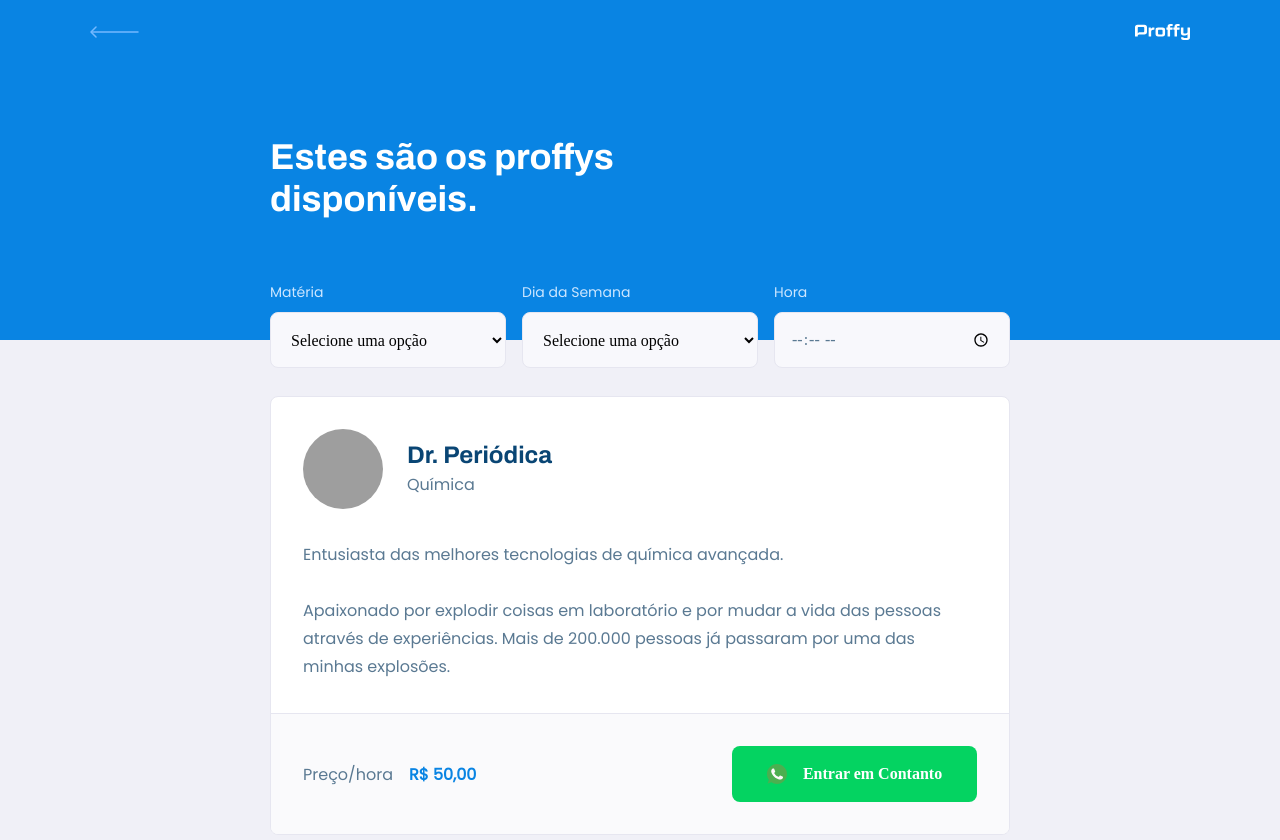
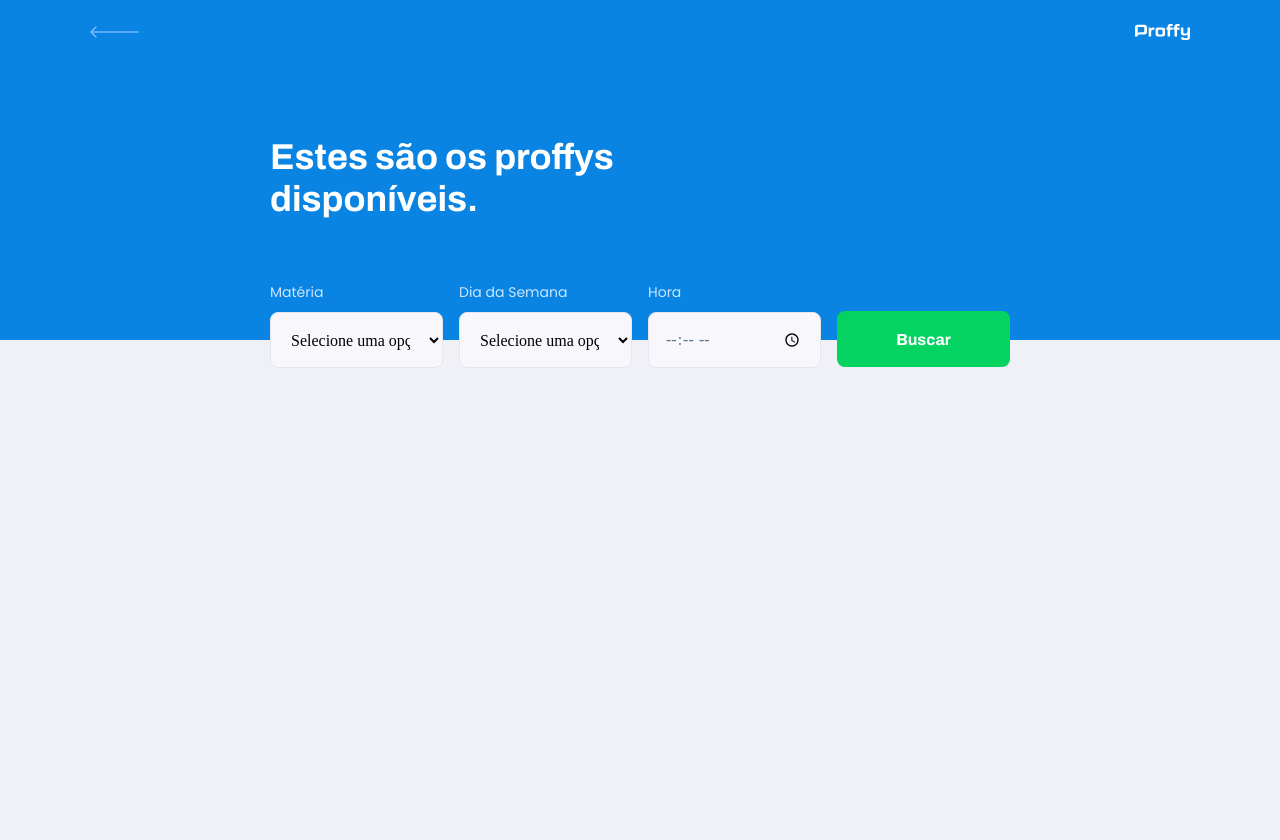
Before and after one commit to matheusfelipeog/proffy, a React (Create React App) app in the folder web/: page /study in a window 1280 px wide. Shown: the top 840 px of the page. After the commit the page ends 800 px from the top, so only its background shows below. Built offline with nearby package versions, Linux system fonts and the light colour scheme; grey boxes are pictures that could not be loaded; the HTML template or start-up script is replaced by a standard one.

Commit message:
Feat: connect study page with api

```diff
--- a/web/src/components/TeacherItem/index.tsx
+++ b/web/src/components/TeacherItem/index.tsx
@@ -3,36 +3,58 @@
 import whatsappIcon from '../../assets/images/icons/whatsapp.svg';
 
 import './styles.css';
+import api from '../../services/api';
 
-function TeacherItem() {
+export interface Teacher {
+    "id": number,
+    "subject": string,
+    "cost": number,
+    "name": string,
+    "avatar": string,
+    "whatsapp": string,
+    "bio": string
+}
+
+interface TeacherItemProps {
+    teacher: Teacher
+}
+
+
+
+const TeacherItem: React.FunctionComponent<TeacherItemProps> = ({ teacher }) => {
+
+    function createNewConnection(){
+        api.post('/connections', {
+            user_id: teacher.id
+        });
+    }
+
     return (
         <article className="teacher-item">
             <header>
                 <img
-                    src="https://avataaars.io/?avatarStyle=Circle&topType=ShortHairDreads02&accessoriesType=Round&hairColor=Platinum&facialHairType=MoustacheMagnum&facialHairColor=Platinum&clotheType=BlazerShirt&eyeType=EyeRoll&eyebrowType=DefaultNatural&mouthType=Concerned&skinColor=Pale"
-                    alt="Uma pessoa"
+                    src={ teacher.avatar }
+                    alt={ teacher.name }
                 />
                 <div>
-                    <strong>Dr. Periódica</strong>
-                    <span>Química</span>
+                    <strong>{ teacher.name }</strong>
+                    <span>{ teacher.subject }</span>
                 </div>
             </header>
 
             <p>
-                Entusiasta das melhores tecnologias de química avançada.
-                <br /><br />
-                Apaixonado por explodir coisas em laboratório e por mudar a vida das pessoas através de experiências. Mais de 200.000 pessoas já passaram por uma das minhas explosões.
+            { teacher.bio }
             </p>
 
             <footer>
                 <p>
                     Preço/hora
-                    <strong>R$ 50,00</strong>
+                    <strong>R$ { teacher.cost }</strong>
                 </p>
-                <button type="button">
+                <a href={ `https://wa.me/${ teacher.whatsapp }` } target="_blank" onClick={ createNewConnection } >
                     <img src={whatsappIcon} alt="Ícone do Whatsapp" />
                     Entrar em Contanto
-                </button>
+                </a>
             </footer>
         </article>
     )
--- a/web/src/components/TeacherItem/styles.css
+++ b/web/src/components/TeacherItem/styles.css
@@ -56,7 +56,7 @@
     display: block;
 }
 
-.teacher-item footer button {
+.teacher-item footer a {
     width: 20rem;
     height: 5.6rem;
     background: var(--color-secundary);
@@ -64,14 +64,15 @@
     border: 0;
     border-radius: 0.8rem;
     cursor: pointer;
-    font: 700 1.4rem Archive;
+    font: 700 1.4rem Archivo;
     display: flex;
     align-items: center;
     justify-content: space-evenly;
     transition: 0.2s;
+    text-decoration: none;
 }
 
-.teacher-item footer button:hover {
+.teacher-item footer a:hover {
     background: var(--color-secundary-dark);
 }
 
@@ -90,13 +91,13 @@
         margin-left: 1.6rem;
     }
 
-    .teacher-item footer button {
+    .teacher-item footer a {
         width: 24.5rem;
         font-size: 1.6rem;
         justify-content: center;
     }
 
-    .teacher-item footer button img {
+    .teacher-item footer a img {
         margin-right: 1.6rem;
     }
 }
--- a/web/src/pages/TeacherForm/styles.css
+++ b/web/src/pages/TeacherForm/styles.css
@@ -83,7 +83,7 @@
 
 #page-teacher-form main footer button {
     width: 100%;
-    height: 6.6rem;
+    height: 5.6rem;
     background: var(--color-secundary);
     color: var(--color-button-text);
     border: 0;
--- a/web/src/pages/TeacherList/index.tsx
+++ b/web/src/pages/TeacherList/index.tsx
@@ -1,21 +1,47 @@
-import React from 'react';
+import React, { useState, FormEvent } from 'react';
 
 import PageHeader from '../../components/PageHeader';
-import TeacherItem from '../../components/TeacherItem';
+import TeacherItem, { Teacher } from '../../components/TeacherItem';
 import Input from '../../components/Input/Input';
 import Select from '../../components/Select';
+
+import api from '../../services/api';
 
 import './styles.css';
 
 function TeacherList() {
+    const [teachers, setTeachers] = useState([]);
+
+    const [subject, setSubject] = useState('');
+    const [week_day, setWeekDay] = useState('');
+    const [time, setTime] = useState('');
+
+    async function searchTeachers(e: FormEvent){
+        e.preventDefault();
+
+        const response = await api.get('/classes', {
+            params: {
+                subject,
+                week_day,
+                time
+            }
+        });
+
+        setTeachers(response.data);
+    }
+
     return (
         <div id="page-teacher-list" className="container">
             <PageHeader title="Estes são os proffys disponíveis.">
-                <form id="search-teachers">
+                <form id="search-teachers" onSubmit={ searchTeachers } >
 
                     <Select
                         name="subject"
                         label="Matéria"
+                        value={subject}
+                        onChange={ e => {
+                            setSubject(e.target.value);
+                        }}
                         options={[
                             { value: 'Artes', label: 'Artes' },
                             { value: 'Biologia', label: 'Biologia' },
@@ -33,6 +59,10 @@
                     <Select
                         name="week_day"
                         label="Dia da Semana"
+                        value={week_day}
+                        onChange={ e => {
+                            setWeekDay(e.target.value);
+                        }}
                         options={[
                             { value: '0', label: 'Domingo' },
                             { value: '1', label: 'Segunda-Feira' },
@@ -44,13 +74,26 @@
                         ]}
                     />
 
-                    <Input name="time" label="Hora" type="time" />
+                    <Input
+                        name="time"
+                        label="Hora"
+                        type="time"
+                        value={time}
+                        onChange={ e => {
+                            setTime(e.target.value);
+                        }}
+                    />
+
+                    <button type="submit">Buscar</button>
 
                 </form>
             </PageHeader>
 
             <main>
-                <TeacherItem />
+                {teachers.map( (teacher: Teacher) => {
+                    return <TeacherItem key={ teacher.id } teacher={ teacher } />
+                })}
+
             </main>
         </div>
     )
--- a/web/src/pages/TeacherList/styles.css
+++ b/web/src/pages/TeacherList/styles.css
@@ -6,6 +6,27 @@
 
 #search-teachers {
     margin-top: 3.2rem;
+}
+
+#search-teachers button {
+    width: 100%;
+    height: 5.6rem;
+    background: var(--color-secundary);
+    color: var(--color-button-text);
+    border: 0;
+    border-radius: 0.8rem;
+    cursor: pointer;
+    font: 700 1.6rem Archivo;
+    display: flex;
+    align-items: center;
+    justify-content: center;
+    text-decoration: none;
+    transition: background-color 0.2s;
+    margin-top: 3.2rem;
+}
+
+#search-teachers button:hover {
+    background: var(--color-secundary-dark);
 }
 
 #search-teachers label {
@@ -24,7 +45,7 @@
 
     #search-teachers {
         display: grid;
-        grid-template-columns: repeat(3, 1fr);
+        grid-template-columns: repeat(4, 1fr);
         column-gap: 16px;
         position: absolute;
         bottom: -28px;
```
